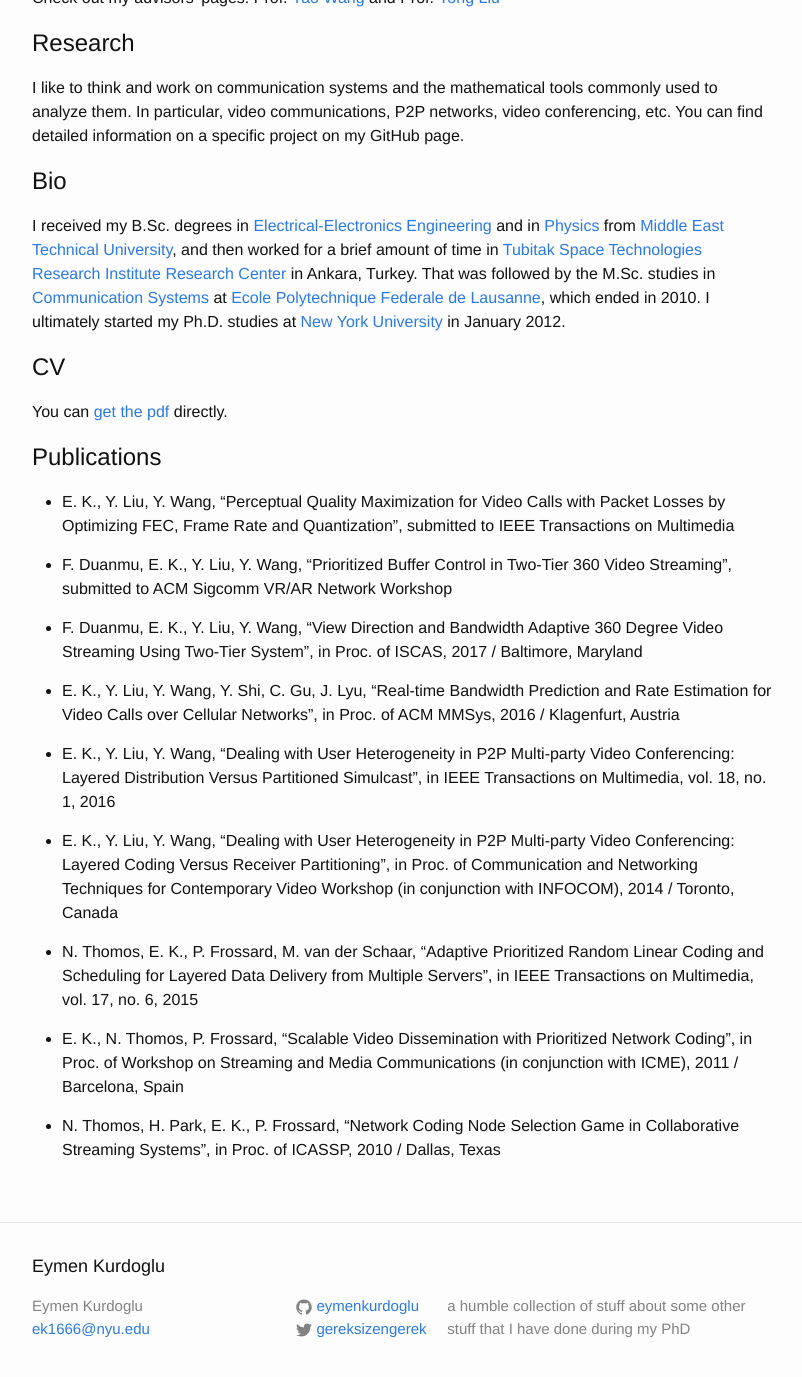
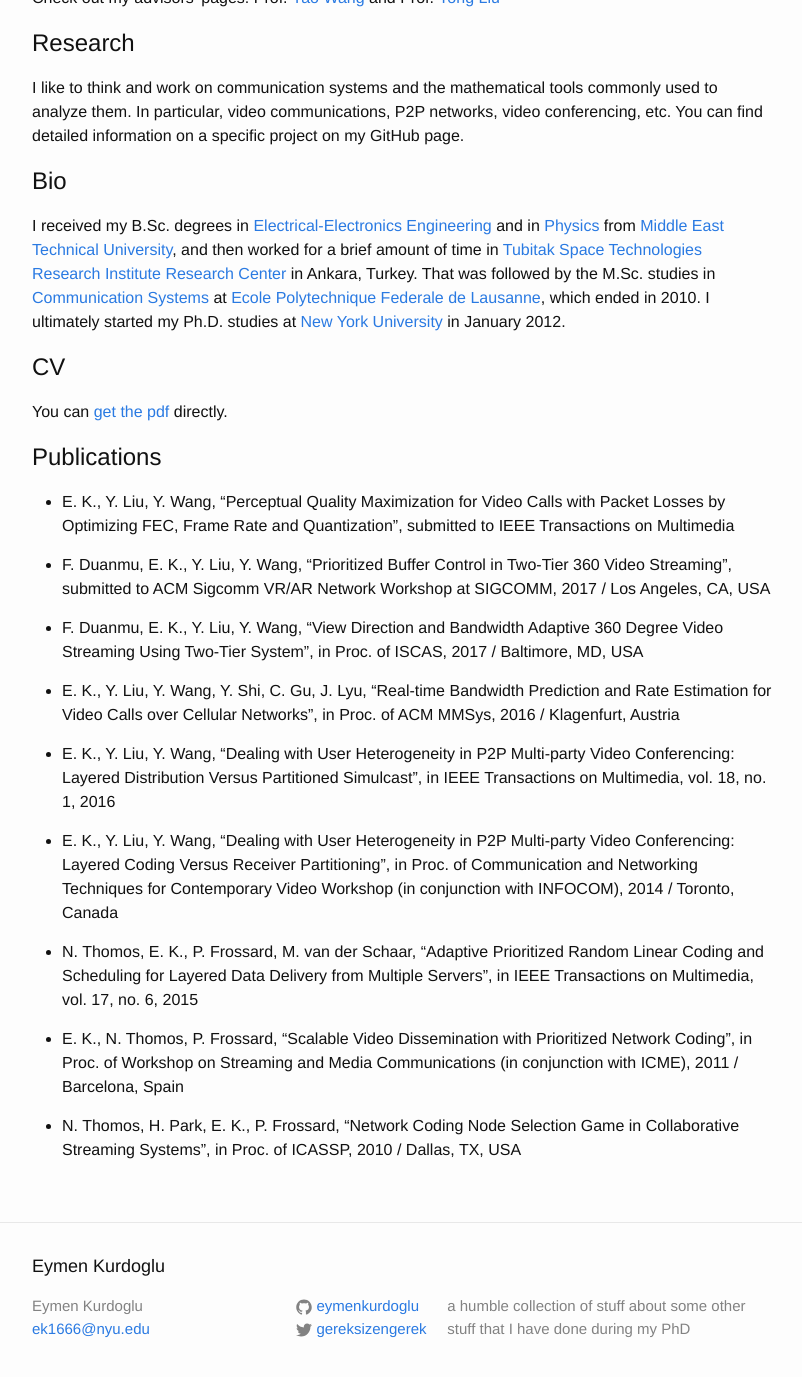
Before and after one commit to eymenkurdoglu/eymenkurdoglu.github.io, a Jekyll site: the page built from about.md, in a window 1280 px wide and 1400 px high, scrolled down 268 px. Shown: the top 1377 px of the window, without its empty margins (238-1040 px from the left). Built offline with Jekyll 4.4.1, drawn with Linux system fonts in a browser that asks for light colours; some of the changed text lies outside the part shown.

Commit message:
phd update

```diff
--- a/about.md
+++ b/about.md
@@ -26,9 +26,9 @@ You can [get the pdf](/assets/Eymen_Kurdoglu.pdf) directly.
 
 * E. K., Y. Liu, Y. Wang, "Perceptual Quality Maximization for Video Calls with Packet Losses by Optimizing FEC, Frame Rate and Quantization", submitted to IEEE Transactions on Multimedia
 
-* F. Duanmu, E. K., Y. Liu, Y. Wang, "Prioritized Buffer Control in Two-Tier 360 Video Streaming", submitted to ACM Sigcomm VR/AR Network Workshop
+* F. Duanmu, E. K., Y. Liu, Y. Wang, "Prioritized Buffer Control in Two-Tier 360 Video Streaming", submitted to ACM Sigcomm VR/AR Network Workshop at SIGCOMM, 2017 / Los Angeles, CA, USA
 
-* F. Duanmu, E. K., Y. Liu, Y. Wang, "View Direction and Bandwidth Adaptive 360 Degree Video Streaming Using Two-Tier System", in Proc. of ISCAS, 2017 / Baltimore, Maryland
+* F. Duanmu, E. K., Y. Liu, Y. Wang, "View Direction and Bandwidth Adaptive 360 Degree Video Streaming Using Two-Tier System", in Proc. of ISCAS, 2017 / Baltimore, MD, USA
 
 * E. K., Y. Liu, Y. Wang, Y. Shi, C. Gu, J. Lyu, "Real-time Bandwidth Prediction and Rate Estimation for Video Calls over Cellular Networks", in Proc. of ACM MMSys, 2016 / Klagenfurt, Austria
 
@@ -40,4 +40,4 @@ You can [get the pdf](/assets/Eymen_Kurdoglu.pdf) directly.
 
 * E. K., N. Thomos, P. Frossard, "Scalable Video Dissemination with Prioritized Network Coding", in Proc. of Workshop on Streaming and Media Communications (in conjunction with ICME), 2011 / Barcelona, Spain
 
-* N. Thomos, H. Park, E. K., P. Frossard, "Network Coding Node Selection Game in Collaborative Streaming Systems", in Proc. of ICASSP, 2010 / Dallas, Texas
+* N. Thomos, H. Park, E. K., P. Frossard, "Network Coding Node Selection Game in Collaborative Streaming Systems", in Proc. of ICASSP, 2010 / Dallas, TX, USA
```
Also changed, not shown: other parts of about.md (+1 -1 lines).
